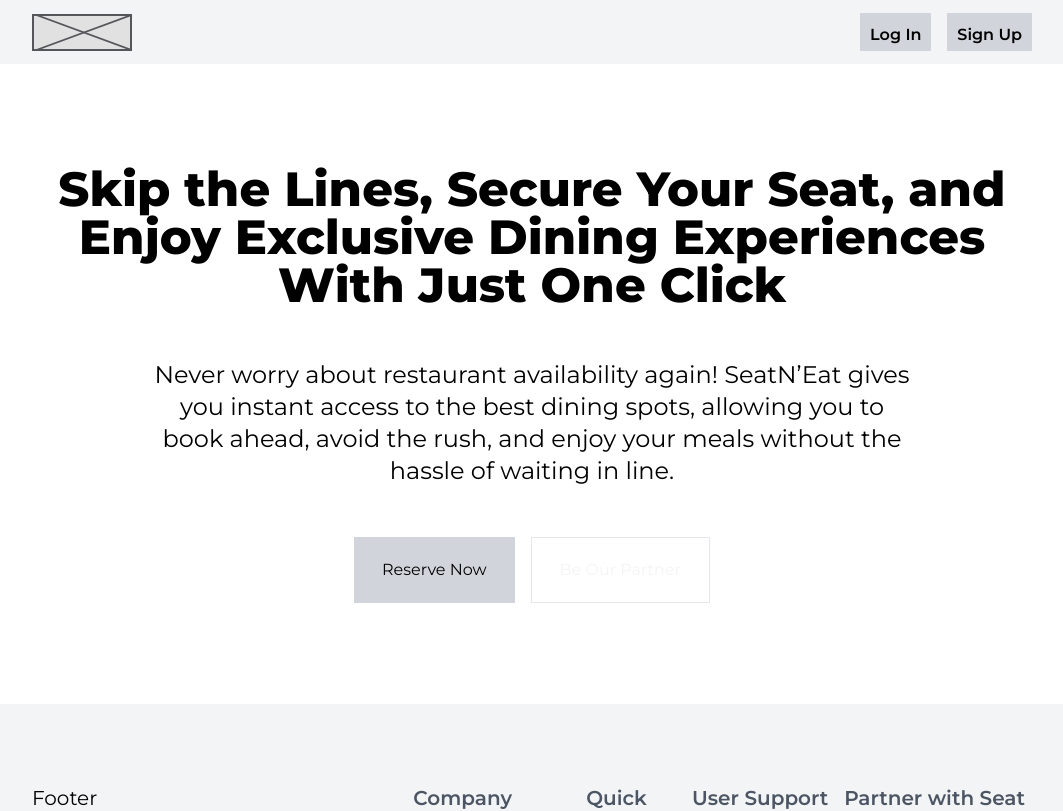
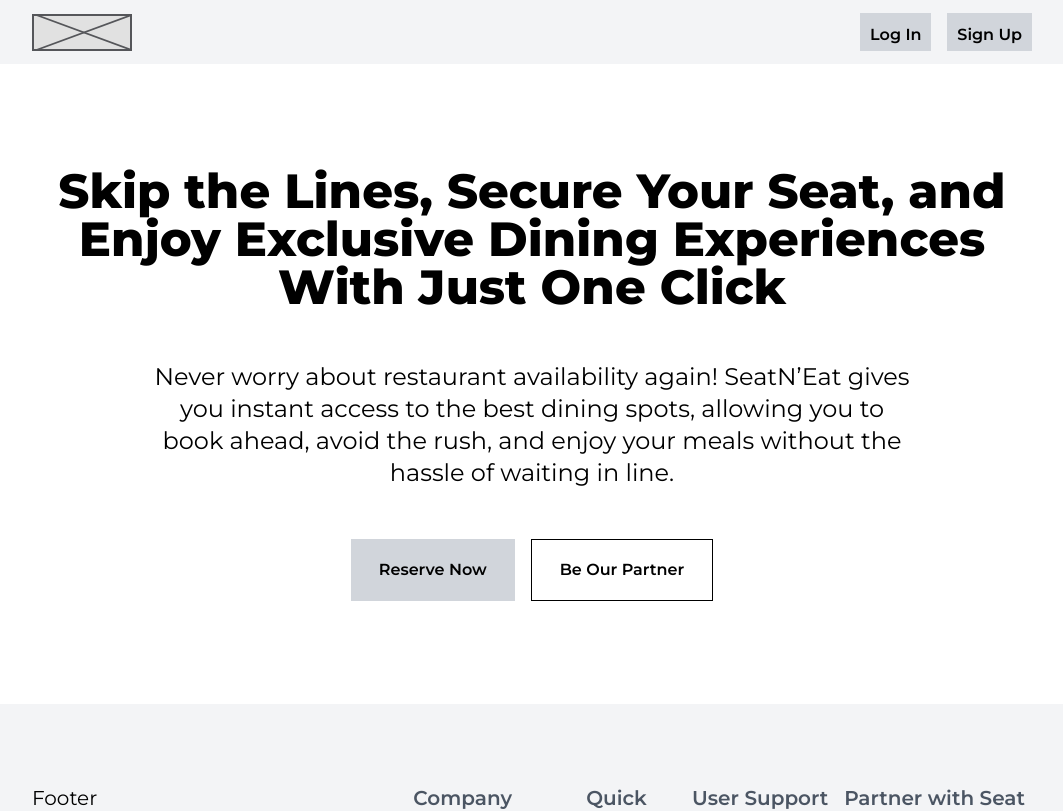
Before and after one commit to jewelldmnt/SeatNEat, a React (Vite) app in the folder frontend/: page / in a window 1280 px wide. Shown: the top 811 px of the page, without its empty margins (108-1171 px from the left). Built offline with nearby package versions, Linux system fonts and the light colour scheme.

Commit message:
fix: updated the button

```diff
--- a/frontend/src/components/UI/Button.jsx
+++ b/frontend/src/components/UI/Button.jsx
@@ -11,21 +11,21 @@
   // Define size styles
   const sizeClasses = {
     sm: "p-[0.62rem] h-[2.375rem] text-label-lg font-semibold",
-    md: "px-[1.75rem] py-[1.25rem] text-base",
+    md: "px-[1.75rem] py-[1.12rem] text-base",
     lg: "px-6 py-3 text-lg",
   };
 
   // Define variant styles
   const variantClasses = {
-    default: "bg-accent text-black",
-    filled: "bg-neutral-300 text-black",
-    outlined: "bg-transparent text-primary border border-accent",
+    default: "bg-accent",
+    filled: "bg-neutral-300",
+    outlined: "bg-transparent border border-netural-400",
   };
 
   return (
     <button
       className={clsx(
-        "transition duration-200 hover:bg-secondary",
+        "text-black font-semibold text-label-lg transition duration-200 hover:bg-secondary",
         sizeClasses[size],
         variantClasses[variant],
         className
```
